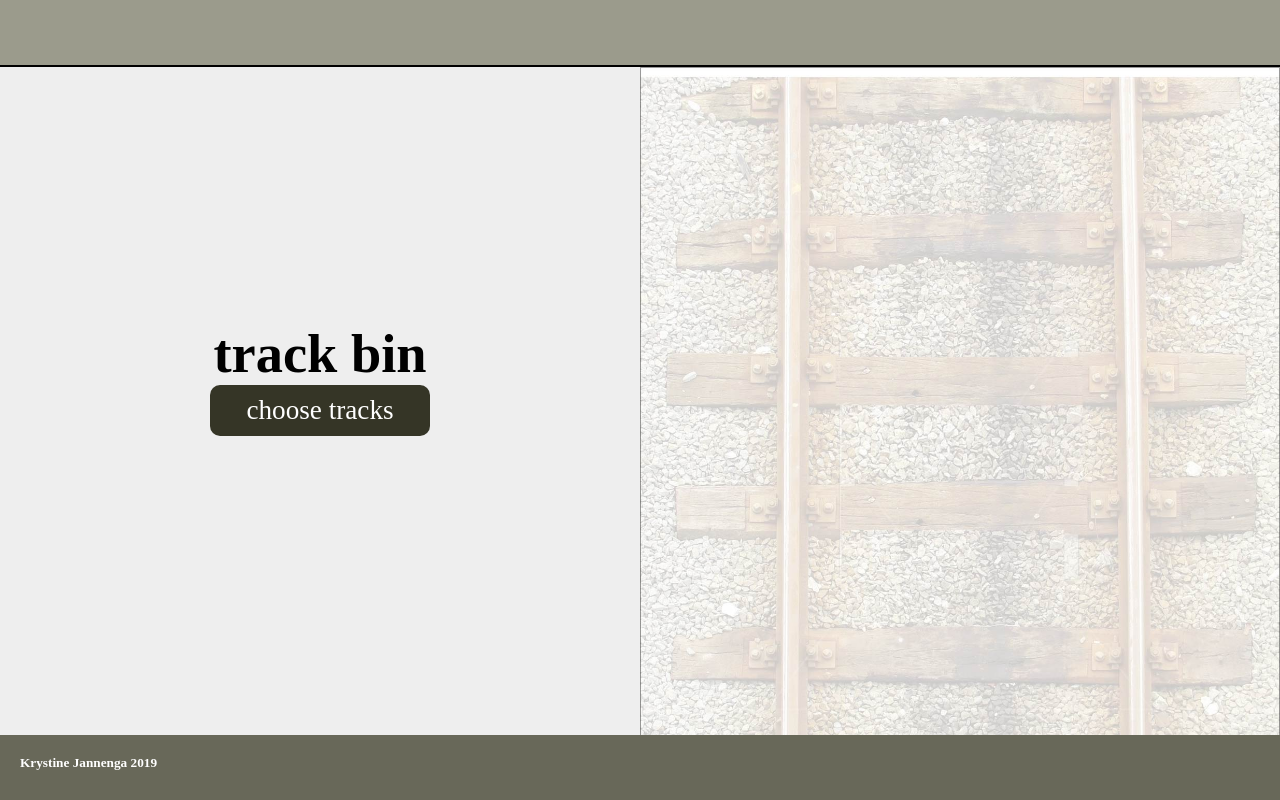
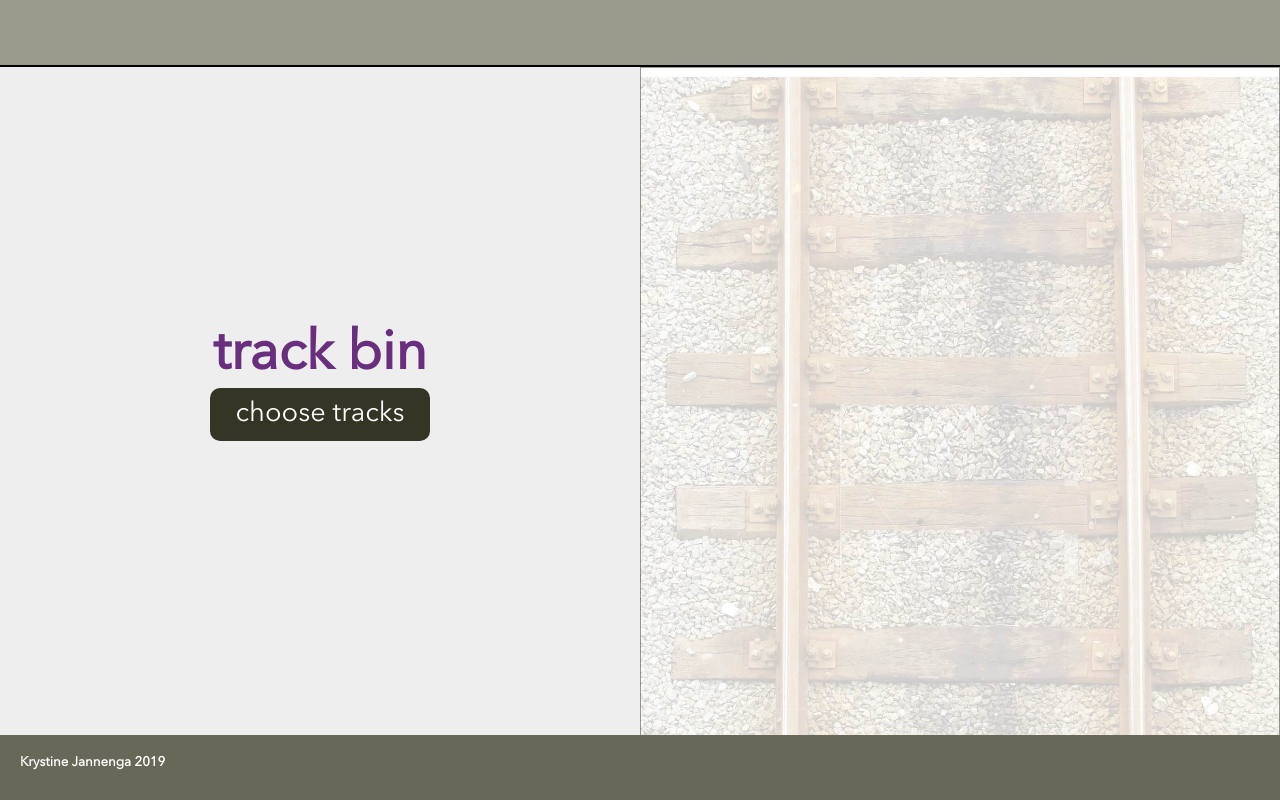
Before and after one commit to kjannenga/playlist-assessment, a website: page index.html in a window 1280 px wide. Shown: the top 800 px of the page. Drawn offline with Linux system fonts and the light colour scheme; no server answers.

Commit message:
finished styling text, need to finish the tracks on index

```diff
--- a/main.css
+++ b/main.css
@@ -1,6 +1,11 @@
+@font-face {
+    font-family: myFirstFont;
+    src: url("/fonts/AvenirNextLTPro-Regular.otf");
+}
 * {
     margin: 0;
     padding: 0;
+    font-family:myFirstFont;
 }
 
 
@@ -37,7 +42,7 @@
     font-size: 1.7em;
     margin: auto;
     margin-top: 40%;
-
+    color: #6A2E7F;
 }
 
 .button{
@@ -120,3 +125,7 @@ a{
     background-color: #EEEEEE;
     border: 2px solid black;
 }
+
+.selectedAlbums p {
+    padding:5px;
+}
```
